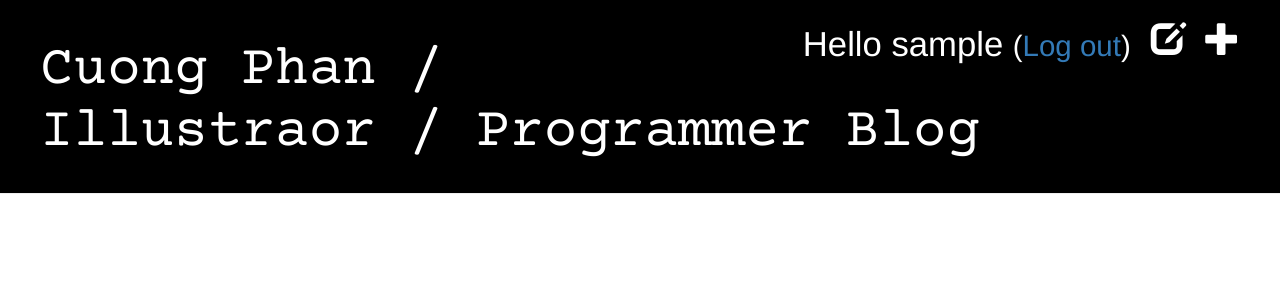
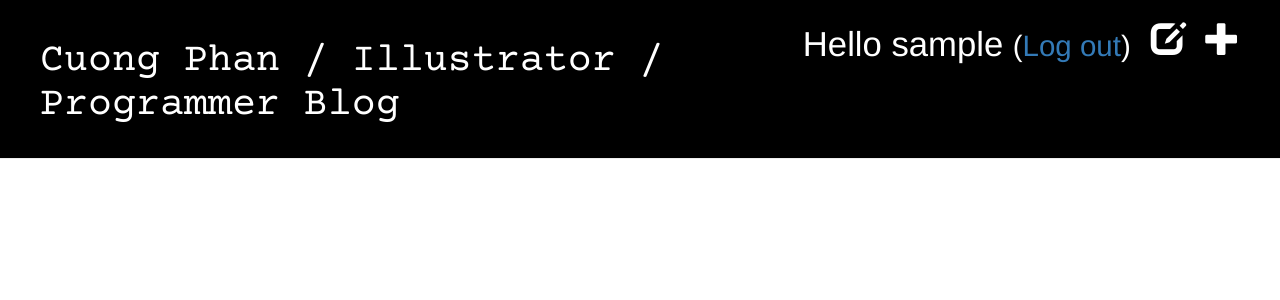
Before and after one commit to jakelong12556/CV_Blog, a Django app: page /drafts/ in a window 1280 px wide. Shown: the top 300 px of the page. Run offline with Django 3.2, Linux system fonts and the light colour scheme; the visitor is signed in with stand-in values (Sample User, id 1); data that the repository does not hold is empty; some libraries are stand-ins or nearby versions.

Commit message:
correct misspelling

```diff
--- a/blog/static/css/blog.css
+++ b/blog/static/css/blog.css
@@ -9,14 +9,14 @@
 .page-header h1 a:visited,
 .page-header h1 a:active {
   color: #ffffff;
-  font-size: 42pt;
+  font-size: 30pt;
   text-decoration: none;
   font-weight: 500;
   font-family: "Courier Prime";
 }
 
 .content {
-  margin-left: 40px;
+  margin-left: 20px;
 }
 
 h1,
--- a/blog/templates/blog/base.html
+++ b/blog/templates/blog/base.html
@@ -40,7 +40,7 @@
         ><span class="glyphicon glyphicon-lock"></span
       ></a>
       {% endif %}
-      <h1><a href="/">Cuong Phan / Illustraor / Programmer Blog</a></h1>
+      <h1><a href="/">Cuong Phan / Illustrator / Programmer Blog</a></h1>
     </div>
     <div class="content container">
       <div class="row">
```
